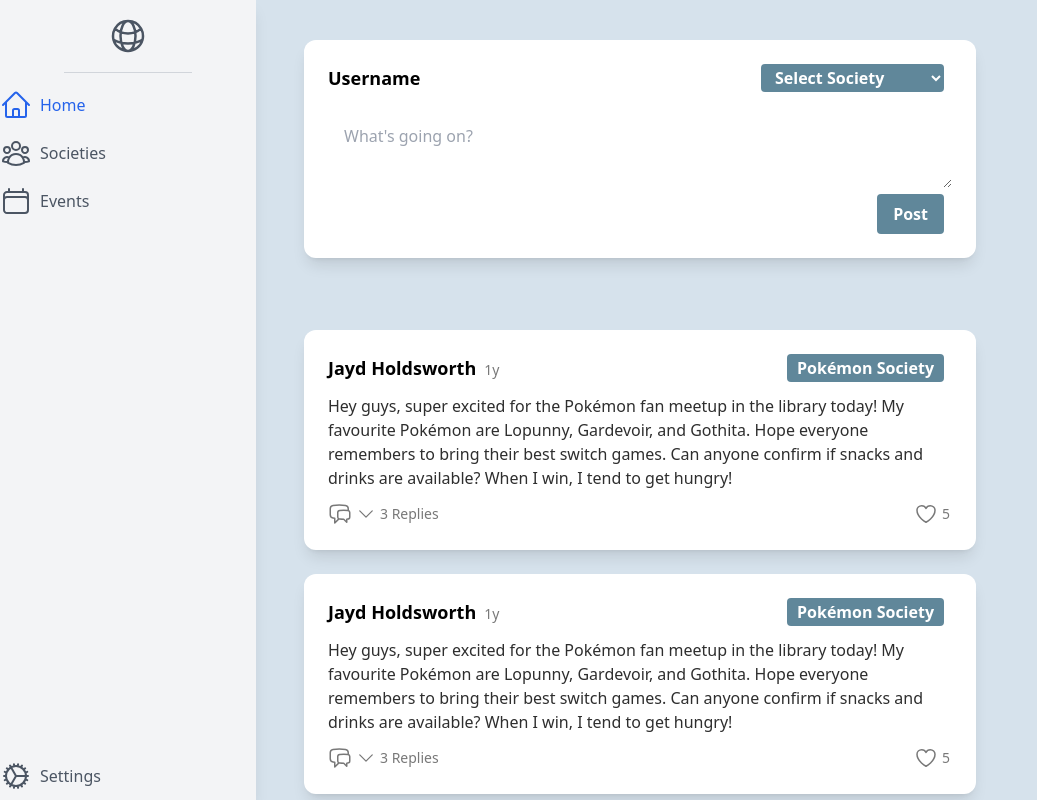
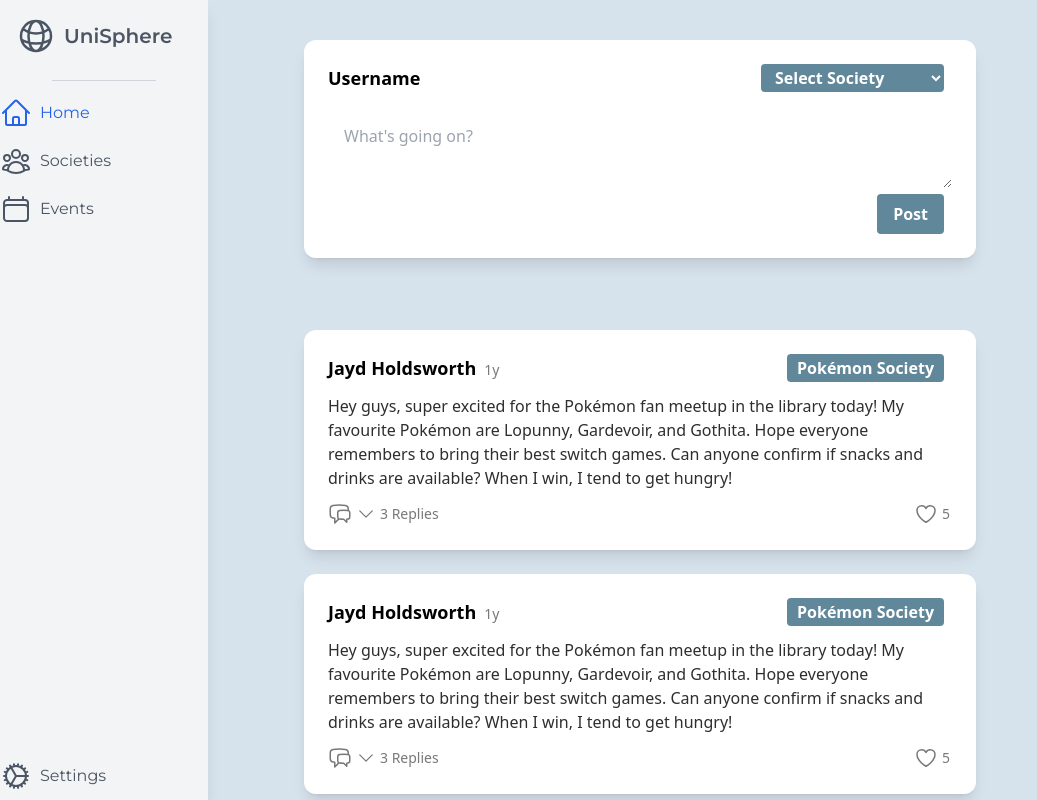
Before and after one commit to Jayd-H/UniSphere, a React (Vite) app in the folder Client/: page /home in a window 1280 px wide. Shown: the whole page, without its empty margins (0-1037 px from the left). Built offline with nearby package versions, Linux system fonts and the light colour scheme.

Commit message:
feat: add montserrat font and added "unisphere" to the globe icon

```diff
--- a/Client/src/Components/Sidebar/Sidebar.tsx
+++ b/Client/src/Components/Sidebar/Sidebar.tsx
@@ -11,7 +11,6 @@ import {
 import SidebarLink from "./SidebarLink";
 import SidebarSeparator from "./SidebarSeparator";
 
-// Sidebar component
 const Sidebar = () => {
   const [isOpen, setIsOpen] = useState(false);
   const [isMobile, setIsMobile] = useState(window.innerWidth < 640);
@@ -35,15 +34,24 @@ const Sidebar = () => {
   return (
     <motion.div
       className={`fixed top-0 left-0 h-screen bg-gray-100 text-gray-600 shadow-lg z-10 ${
-        isMobile ? "w-20" : "w-64"
-      } flex flex-col justify-between`}
+        isMobile ? "w-20" : "w-52"
+      } flex flex-col justify-between font-montserrat`} // Adjusted width and font-family
       initial={false}
       animate={isOpen || !isMobile ? "open" : "closed"}
       variants={sidebarVariants}
     >
-      <div className="flex flex-col">
-        <GlobeAltIcon className="h-10 w-10 mx-auto my-4 mb-2" />
-        <SidebarSeparator />
+      <div className="flex-1 flex flex-col">
+        <div className={`${isMobile ? "" : "flex items-center"}`}>
+          <GlobeAltIcon
+            className={`h-10 w-10 ${
+              isMobile ? "mx-auto my-4 mb-2" : "ml-4 mr-2 my-4"
+            }`}
+          />
+          {!isMobile && (
+            <span className="text-xl font-semibold">UniSphere</span>
+          )}
+        </div>
+        {!isMobile && <SidebarSeparator />}
         {/* SidebarLink components */}
         <SidebarLink
           to="/home"
--- a/Client/src/Components/Sidebar/SidebarLink.tsx
+++ b/Client/src/Components/Sidebar/SidebarLink.tsx
@@ -27,10 +27,12 @@ const SidebarLink: React.FC<SidebarLinkProps> = ({
       <div
         className={`flex ${
           isMobile ? "flex-col items-center" : "items-center"
-        }`}
+        } text-base`}
       >
         <div className={`${iconClasses} ${isMobile ? "" : "mr-2"}`}>{icon}</div>
-        <span className={`${isMobile ? "mt-1" : ""}`}>{label}</span>
+        <span className={`${isMobile ? "mt-1" : "text-base"}`}>
+          {label}
+        </span>{" "}
       </div>
     </NavLink>
   );
```
